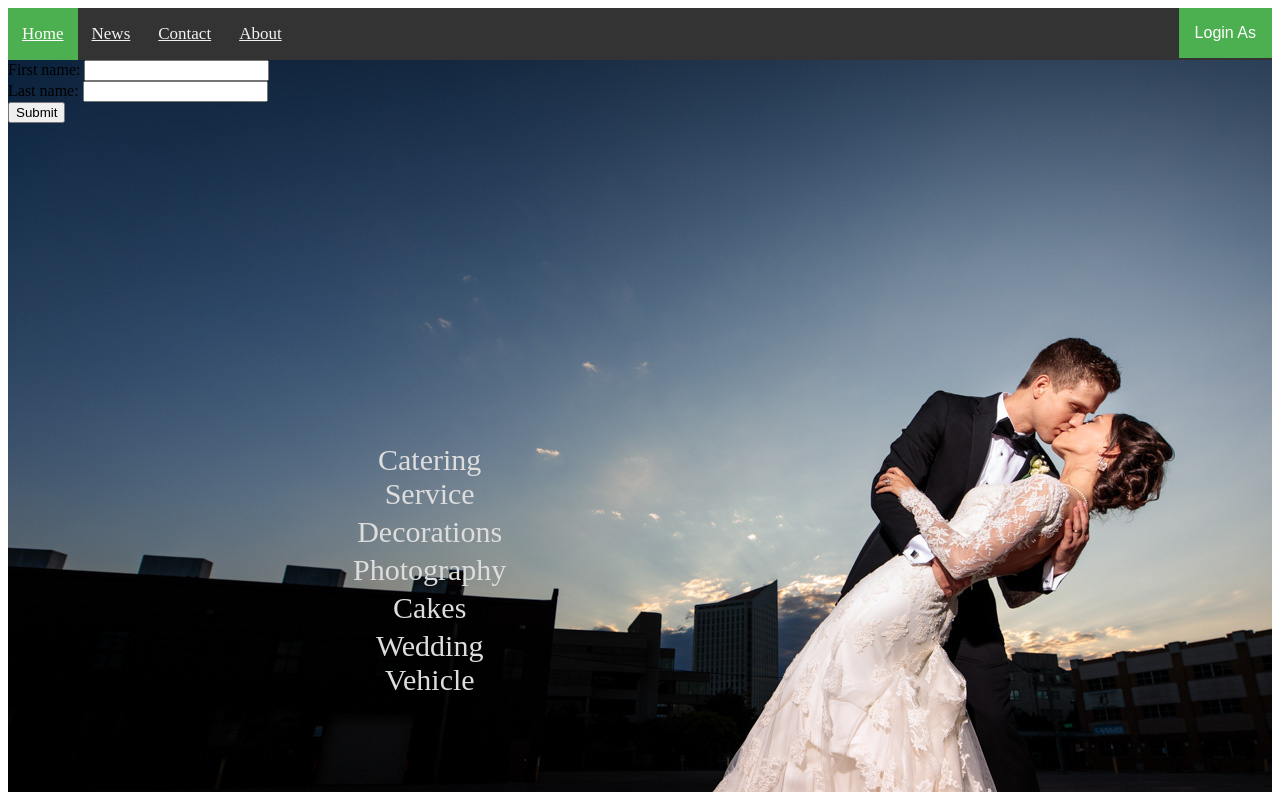
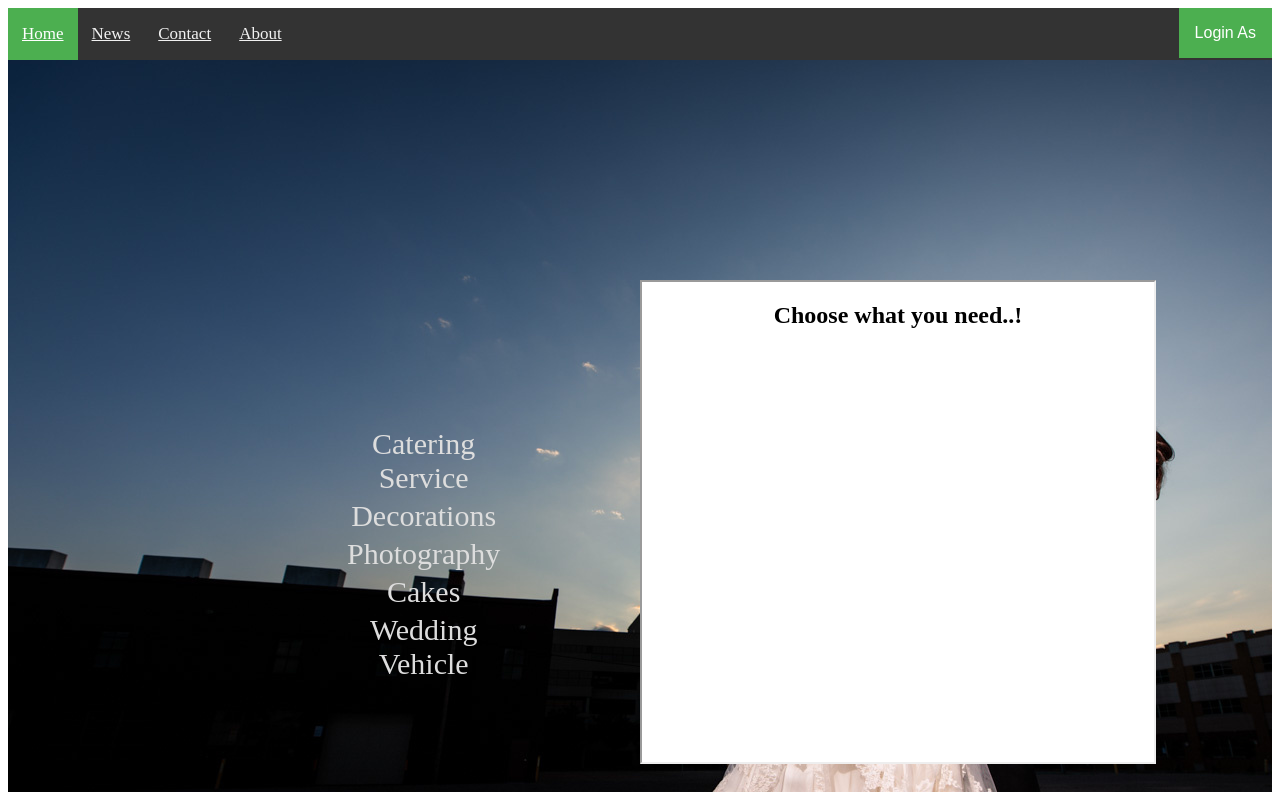
Before and after one commit to shelomi123/Online_party_arrangement_syste, a PHP site: page /html/wedding.html in a window 1280 px wide. Run offline with PHP 8.4, Linux system fonts and the light colour scheme.

Commit message:
innitial commit

```diff
--- a/css/wedding.css
+++ b/css/wedding.css
@@ -97,10 +97,16 @@ tr{
 table{
     color:#ddd;
     padding: 20px 15px;
+    position: absolute;
+    left: 30%;
+    top: 10%;
 }
 
-/*form*/
-form{
+iframe{
     position: absolute;
-    float: right;
+    left: 50%;
+    top: 35%;
+    height: 60%;
+    width: 40%;
+    background:white;
 }
--- a/html/wedding.html
+++ b/html/wedding.html
@@ -38,14 +38,9 @@
                 </tr>
             </table>
         </div>
-
-        <form action="/action_page.php">
-            First name: <input type="text" name="fname"><br>
-            Last name: <input type="text" name="lname"><br>
-            <input type="submit" value="Submit">
-            <div class="form">
-            </div>
-        </div>
+        <iframe src="../html/wedding_attributes.html"></iframe>
+    </div>
+    </div>
     </div>
 </body>
 
--- /dev/null
+++ b/html/wedding_attributes.html
@@ -0,0 +1,12 @@
+<!DOCTYPE html>
+<html lang="en">
+<head>
+    <meta charset="UTF-8">
+    <title>Title</title>
+    <link rel="stylesheet" href="../css/wedding_attributes.css">
+</head>
+    <body>
+        <h2 align="center">Choose what you need..!</h2>
+        <div></div>
+    </body>
+</html>
```
Also changed, not shown: html/new.html (deleted, +0 -12 lines), css/wedding_attributes.css (added).
